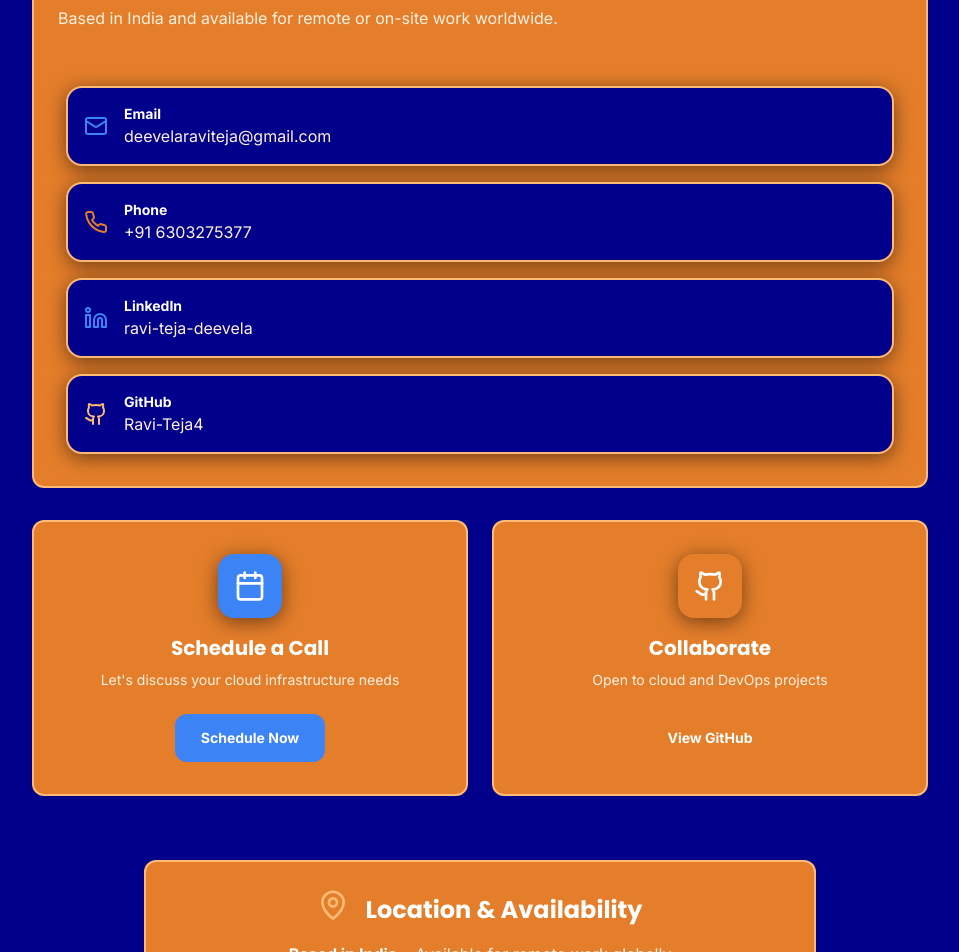
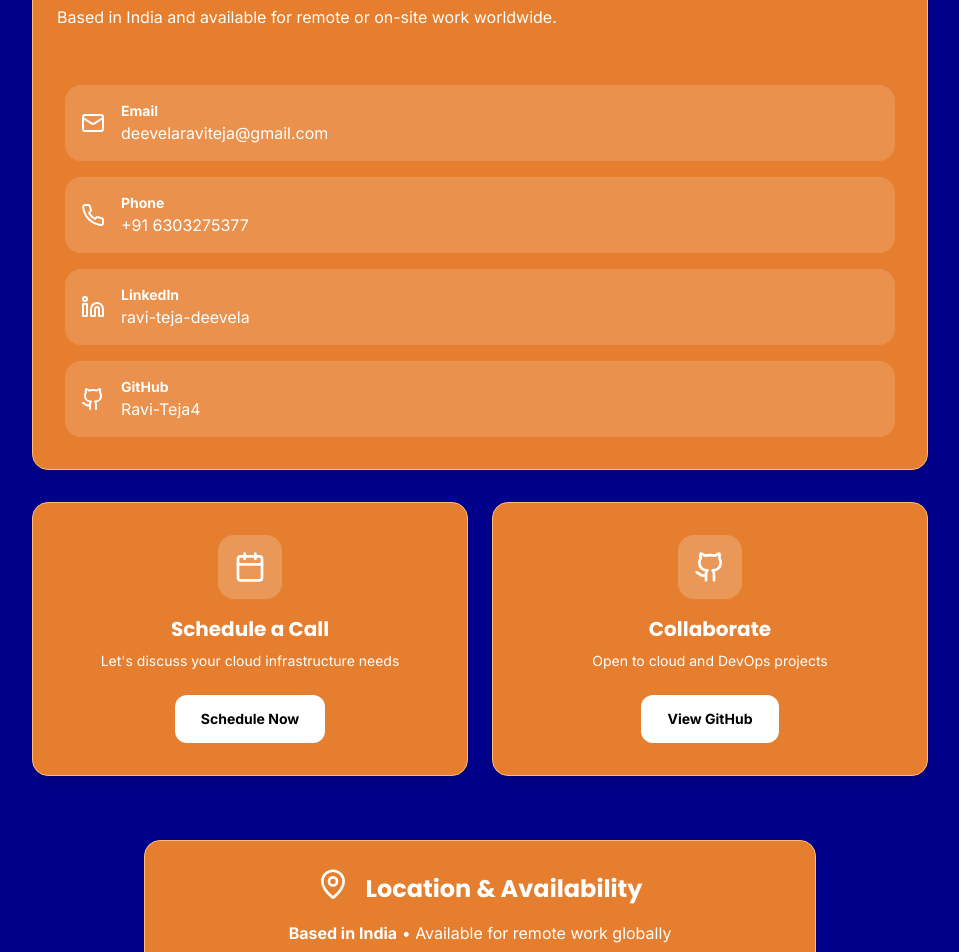
Before and after one commit to Ravi-Teja4/ravitejadeevela_portfolio, a React (Vite) app: page / in a window 1280 px wide. Shown: the part 6520-7472 px from the top of the page, without its empty margins (160-1119 px from the left). Built offline with nearby package versions, Linux system fonts and the light colour scheme.

Commit message:
Fix "Get In Touch" styling

```diff
--- a/src/components/modern/ModernContact.tsx
+++ b/src/components/modern/ModernContact.tsx
@@ -71,19 +71,20 @@ const ModernContact = () => {
             viewport={{ once: true }}
             transition={{ duration: 0.8, delay: 0.2 }}
           >
-            <Card className="shadow-large border-2 border-border bg-card overflow-hidden">
-              <CardHeader className="pb-6 bg-card">
+            <Card className="rounded-2xl shadow-lg hover:shadow-xl transition-all duration-300 overflow-hidden" style={{ backgroundColor: '#E57E2E' }}>
+              <CardHeader className="pb-6" style={{ backgroundColor: '#E57E2E' }}>
                 <div className="flex items-center gap-3 mb-4">
                   <motion.div
-                    className="p-3 bg-primary/10 rounded-2xl text-primary"
+                    className="p-3 rounded-2xl"
+                    style={{ backgroundColor: 'rgba(255, 255, 255, 0.2)' }}
                     whileHover={{ rotate: [0, -10, 10, -10, 0] }}
                     transition={{ duration: 0.5 }}
                   >
-                    <Send className="h-6 w-6" />
+                    <Send className="h-6 w-6 text-white" />
                   </motion.div>
-                  <h3 className="text-2xl font-semibold text-foreground">Get In Touch</h3>
+                  <h3 className="text-2xl font-semibold text-white">Get In Touch</h3>
                 </div>
-                <p className="text-muted-foreground">
+                <p className="text-white">
                   Based in India and available for remote or on-site work worldwide.
                 </p>
               </CardHeader>
@@ -101,19 +102,20 @@ const ModernContact = () => {
                       href={contact.href}
                       target={contact.href.startsWith('http') ? '_blank' : undefined}
                       rel={contact.href.startsWith('http') ? 'noopener noreferrer' : undefined}
-                      className="flex items-center gap-4 p-4 rounded-2xl bg-background border-2 border-border hover:border-accent transition-all duration-300 group shadow-medium hover:shadow-glow"
+                      className="flex items-center gap-4 p-4 rounded-2xl transition-all duration-300 group"
+                      style={{ backgroundColor: 'rgba(255, 255, 255, 0.15)' }}
                       whileHover={{ scale: 1.02, x: 4 }}
                     >
-                      <div className={`${contact.color} group-hover:scale-110 transition-transform duration-300`}>
+                      <div className="text-white group-hover:scale-110 transition-transform duration-300">
                         {contact.icon}
                       </div>
                       <div className="flex-1">
                         <div className="font-bold text-white text-sm">{contact.label}</div>
-                        <div className="text-muted-foreground group-hover:text-accent transition-colors duration-300">
+                        <div className="text-white">
                           {contact.value}
                         </div>
                       </div>
-                      <ExternalLink className="h-4 w-4 text-muted-foreground opacity-0 group-hover:opacity-100 transition-opacity duration-300" />
+                      <ExternalLink className="h-4 w-4 text-white opacity-0 group-hover:opacity-100 transition-opacity duration-300" />
                     </motion.a>
                   </motion.div>
                 ))}
@@ -130,21 +132,22 @@ const ModernContact = () => {
               transition={{ duration: 0.8, delay: 0.4 }}
             >
               <motion.div whileHover={{ scale: 1.03, y: -4 }}>
-                <Card className="shadow-medium border-2 border-border bg-card hover:shadow-glow transition-all duration-300 group overflow-hidden relative">
-                  <CardContent className="p-8 text-center relative z-10">
+                <Card className="rounded-2xl shadow-lg hover:shadow-xl transition-all duration-300 group overflow-hidden" style={{ backgroundColor: '#E57E2E' }}>
+                  <CardContent className="p-8 text-center">
                     <motion.div
-                      className="inline-flex p-4 bg-primary rounded-2xl text-white mb-4 shadow-medium"
+                      className="inline-flex p-4 rounded-2xl mb-4"
+                      style={{ backgroundColor: 'rgba(255, 255, 255, 0.2)' }}
                       whileHover={{ rotate: [0, -5, 5, -5, 0] }}
                       transition={{ duration: 0.5 }}
                     >
-                      <Calendar className="h-8 w-8" />
+                      <Calendar className="h-8 w-8 text-white" />
                     </motion.div>
                     <h4 className="text-xl font-bold text-white mb-2">Schedule a Call</h4>
-                    <p className="text-sm text-muted-foreground mb-6">
+                    <p className="text-sm text-white mb-6">
                       Let's discuss your cloud infrastructure needs
                     </p>
                     <Button
-                      className="bg-primary hover:bg-primary/90 text-primary-foreground transition-all duration-300 rounded-xl px-6"
+                      className="bg-white text-black hover:bg-gray-100 transition-all duration-300 rounded-lg px-6"
                       onClick={() => window.open('mailto:deevelaraviteja@gmail.com?subject=Schedule%20a%20Call')}
                     >
                       Schedule Now
@@ -161,22 +164,22 @@ const ModernContact = () => {
               transition={{ duration: 0.8, delay: 0.5 }}
             >
               <motion.div whileHover={{ scale: 1.03, y: -4 }}>
-                <Card className="shadow-medium border-2 border-border bg-card hover:shadow-glow-secondary transition-all duration-300 group overflow-hidden relative">
-                  <CardContent className="p-8 text-center relative z-10">
+                <Card className="rounded-2xl shadow-lg hover:shadow-xl transition-all duration-300 group overflow-hidden" style={{ backgroundColor: '#E57E2E' }}>
+                  <CardContent className="p-8 text-center">
                     <motion.div
-                      className="inline-flex p-4 bg-secondary rounded-2xl text-white mb-4 shadow-medium"
+                      className="inline-flex p-4 rounded-2xl mb-4"
+                      style={{ backgroundColor: 'rgba(255, 255, 255, 0.2)' }}
                       whileHover={{ rotate: [0, 5, -5, 5, 0] }}
                       transition={{ duration: 0.5 }}
                     >
-                      <Github className="h-8 w-8" />
+                      <Github className="h-8 w-8 text-white" />
                     </motion.div>
                     <h4 className="text-xl font-bold text-white mb-2">Collaborate</h4>
-                    <p className="text-sm text-muted-foreground mb-6">
+                    <p className="text-sm text-white mb-6">
                       Open to cloud and DevOps projects
                     </p>
                     <Button
-                      variant="secondary"
-                      className="transition-all duration-300 rounded-xl px-6"
+                      className="bg-white text-black hover:bg-gray-100 transition-all duration-300 rounded-lg px-6"
                       onClick={() => window.open('https://github.com/Ravi-Teja4', '_blank')}
                     >
                       View GitHub
@@ -196,20 +199,20 @@ const ModernContact = () => {
           viewport={{ once: true }}
           transition={{ duration: 0.8, delay: 0.6 }}
         >
-          <Card className="max-w-2xl mx-auto p-8 bg-card border-2 border-border shadow-large">
+          <Card className="max-w-2xl mx-auto p-8 rounded-2xl shadow-lg" style={{ backgroundColor: '#E57E2E' }}>
             <div className="flex items-center justify-center gap-4 mb-4">
               <motion.div
                 animate={{ y: [0, -5, 0] }}
                 transition={{ duration: 2, repeat: Infinity }}
               >
-                <MapPin className="h-8 w-8 text-accent" />
+                <MapPin className="h-8 w-8 text-white" />
               </motion.div>
               <h3 className="text-2xl font-bold text-white">Location & Availability</h3>
             </div>
-            <p className="text-muted-foreground mb-2">
+            <p className="text-white mb-2">
               <strong className="text-white">Based in India</strong> • Available for remote work globally
             </p>
-            <p className="text-sm text-muted-foreground">
+            <p className="text-sm text-white">
               Open to full-time opportunities, freelance projects, and consulting engagements
             </p>
           </Card>
```
